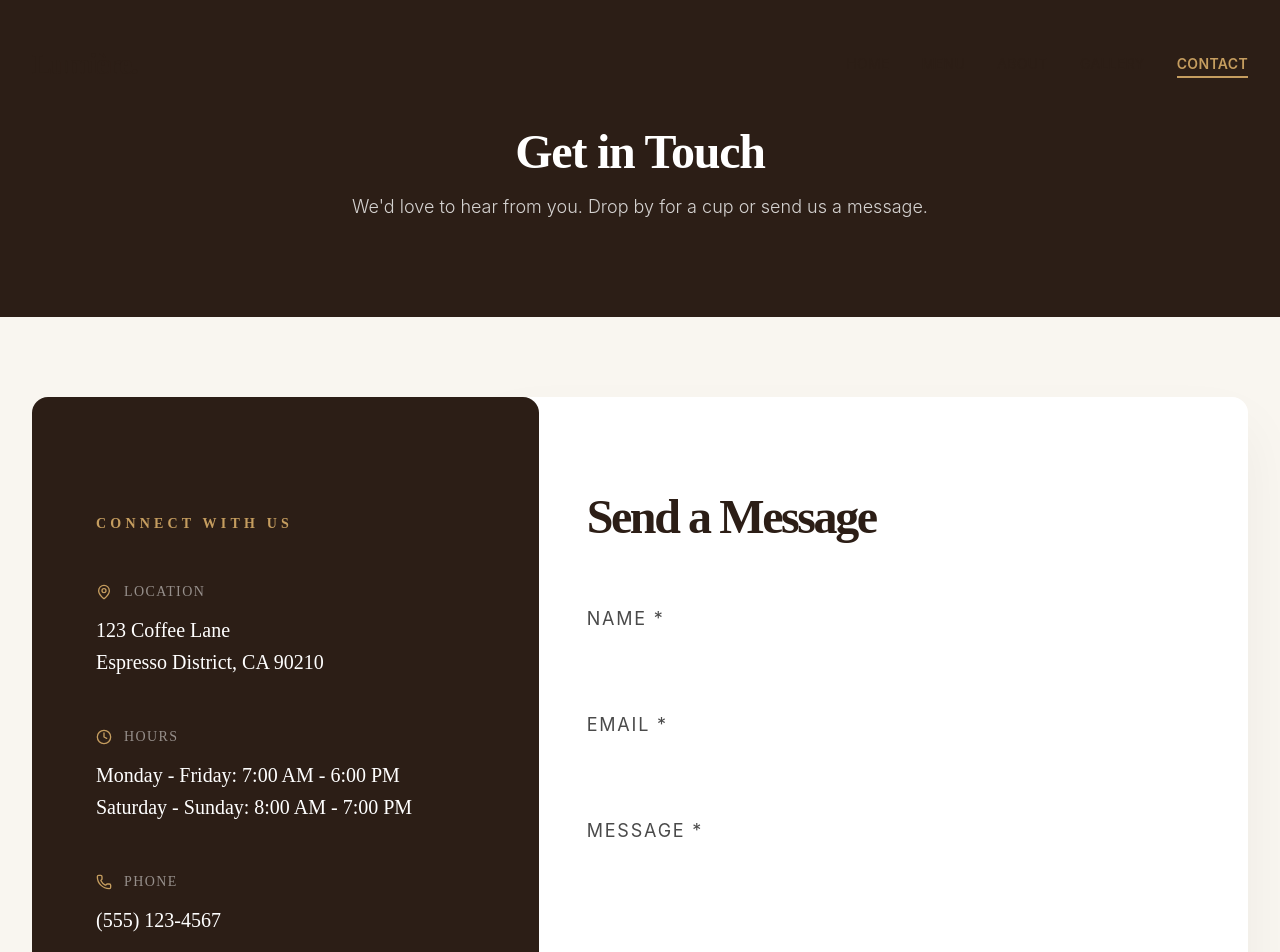
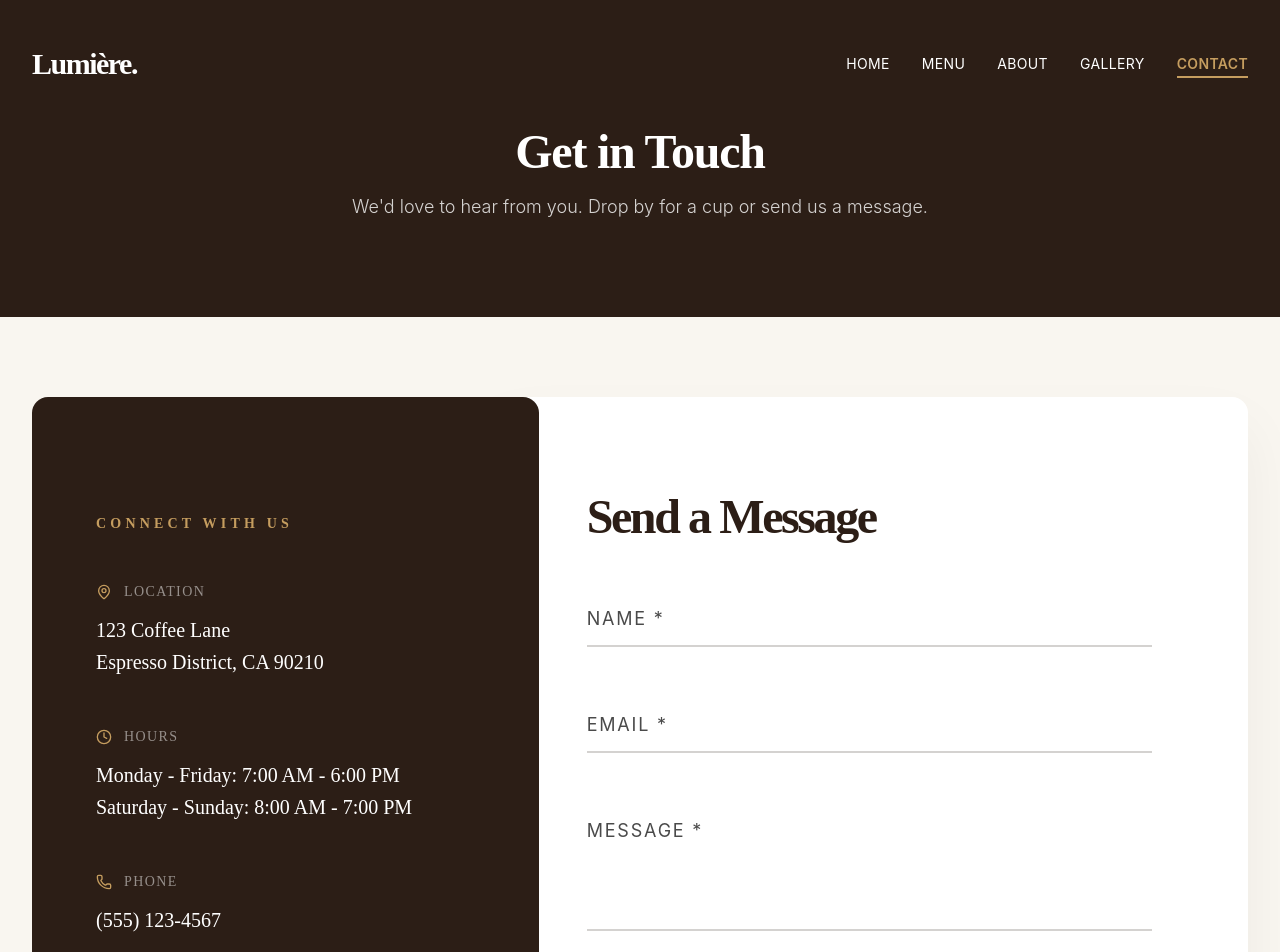
Before and after one commit to dhanush200322/cafe-website, a React (Vite) app: page /contact in a window 1280 px wide. Shown: the top 952 px of the page. Built offline with nearby package versions, Linux system fonts and the light colour scheme.

Commit message:
fix: navbar visibility, form borders, and card borders

```diff
--- a/src/components/common/Navbar.jsx
+++ b/src/components/common/Navbar.jsx
@@ -30,7 +30,7 @@ export default function Navbar() {
       <div className="container mx-auto px-4 sm:px-6 lg:px-8">
         <div className={`flex justify-between items-center transition-all duration-500 ${scrolled ? 'h-16' : 'h-24'}`}>
           <div className="flex-shrink-0 flex items-center">
-            <Link to="/" className="text-3xl font-serif font-bold text-primary tracking-tighter">
+            <Link to="/" className={`text-3xl font-serif font-bold tracking-tighter ${scrolled ? 'text-primary' : 'text-surface'}`}>
               Lumière.
             </Link>
           </div>
@@ -42,7 +42,7 @@ export default function Navbar() {
                 key={link.name}
                 to={link.path}
                 className={`${
-                  isActive(link.path) ? 'text-secondary font-semibold after:scale-x-100' : 'text-primary hover:text-secondary after:scale-x-0 hover:after:scale-x-100'
+                  isActive(link.path) ? 'text-secondary font-semibold after:scale-x-100' : (scrolled ? 'text-primary hover:text-secondary' : 'text-surface hover:text-secondary/80') + ' after:scale-x-0 hover:after:scale-x-100'
                 } relative transition-colors duration-300 text-sm tracking-wide uppercase after:content-[''] after:absolute after:-bottom-1 after:left-0 after:w-full after:h-[2px] after:bg-secondary after:transition-transform after:duration-300 after:origin-right hover:after:origin-left`}
               >
                 {link.name}
@@ -54,7 +54,7 @@ export default function Navbar() {
           <div className="md:hidden flex items-center">
             <button
               onClick={() => setIsOpen(!isOpen)}
-              className="text-primary hover:text-secondary focus:outline-none"
+              className={`${scrolled ? 'text-primary' : 'text-surface'} hover:text-secondary focus:outline-none transition-colors`}
             >
               {isOpen ? <X size={28} /> : <Menu size={28} />}
             </button>
--- a/src/pages/About.jsx
+++ b/src/pages/About.jsx
@@ -43,7 +43,7 @@ export default function About() {
         <div className="relative mb-40 lg:mb-64">
           <div className="grid grid-cols-1 lg:grid-cols-12 gap-8 items-center">
             <RevealSection className="lg:col-span-7 relative z-10">
-              <div className="bg-surface p-12 lg:p-16 shadow-[0_30px_60px_rgb(0,0,0,0.05)] rounded-2xl lg:-mr-32 relative">
+              <div className="bg-surface p-12 lg:p-16 shadow-[0_30px_60px_rgb(0,0,0,0.05)] rounded-2xl border border-secondary/10 lg:-mr-32 relative">
                 <h3 className="text-sm uppercase tracking-[0.3em] text-secondary font-bold mb-6">Our Philosophy</h3>
                 <h2 className="text-4xl md:text-5xl font-serif font-bold text-primary mb-8 tracking-tighter">The Pursuit of the Perfect Pour</h2>
                 <p className="text-textMuted text-lg leading-relaxed mb-6 font-light">
@@ -77,7 +77,7 @@ export default function About() {
               />
             </RevealSection>
             <RevealSection className="lg:col-span-7 relative z-10 delay-200">
-              <div className="bg-primary text-surface p-12 lg:p-16 shadow-[0_30px_60px_rgb(0,0,0,0.15)] rounded-2xl lg:-ml-32 relative">
+              <div className="bg-primary text-surface p-12 lg:p-16 shadow-[0_30px_60px_rgb(0,0,0,0.15)] rounded-2xl border border-secondary/10 lg:-ml-32 relative">
                 <h3 className="text-sm uppercase tracking-[0.3em] text-secondary font-bold mb-6">Our Sanctuary</h3>
                 <h2 className="text-4xl md:text-5xl font-serif font-bold mb-8 tracking-tighter">A Space for Community</h2>
                 <p className="text-surface/80 text-lg leading-relaxed mb-6 font-light">
--- a/src/pages/Contact.jsx
+++ b/src/pages/Contact.jsx
@@ -147,7 +147,7 @@ export default function Contact() {
                     name="name"
                     value={formData.name}
                     onChange={handleChange}
-                    className={`peer w-full bg-transparent border-b-2 px-0 py-4 text-primary focus:outline-none transition-colors placeholder-transparent ${errors.name ? 'border-red-500' : 'border-surface/40 focus:border-secondary'}`}
+                    className={`peer w-full bg-transparent border-b-2 px-0 py-4 text-primary focus:outline-none transition-colors placeholder-transparent ${errors.name ? 'border-red-500' : 'border-primary/20 focus:border-secondary'}`}
                     placeholder="Name"
                     aria-invalid={!!errors.name}
                   />
@@ -164,7 +164,7 @@ export default function Contact() {
                     name="email"
                     value={formData.email}
                     onChange={handleChange}
-                    className={`peer w-full bg-transparent border-b-2 px-0 py-4 text-primary focus:outline-none transition-colors placeholder-transparent ${errors.email ? 'border-red-500' : 'border-surface/40 focus:border-secondary'}`}
+                    className={`peer w-full bg-transparent border-b-2 px-0 py-4 text-primary focus:outline-none transition-colors placeholder-transparent ${errors.email ? 'border-red-500' : 'border-primary/20 focus:border-secondary'}`}
                     placeholder="Email"
                     aria-invalid={!!errors.email}
                   />
@@ -181,7 +181,7 @@ export default function Contact() {
                     rows="4"
                     value={formData.message}
                     onChange={handleChange}
-                    className={`peer w-full bg-transparent border-b-2 px-0 py-4 text-primary focus:outline-none transition-colors placeholder-transparent resize-none ${errors.message ? 'border-red-500' : 'border-surface/40 focus:border-secondary'}`}
+                    className={`peer w-full bg-transparent border-b-2 px-0 py-4 text-primary focus:outline-none transition-colors placeholder-transparent resize-none ${errors.message ? 'border-red-500' : 'border-primary/20 focus:border-secondary'}`}
                     placeholder="Message"
                     aria-invalid={!!errors.message}
                   ></textarea>
```
